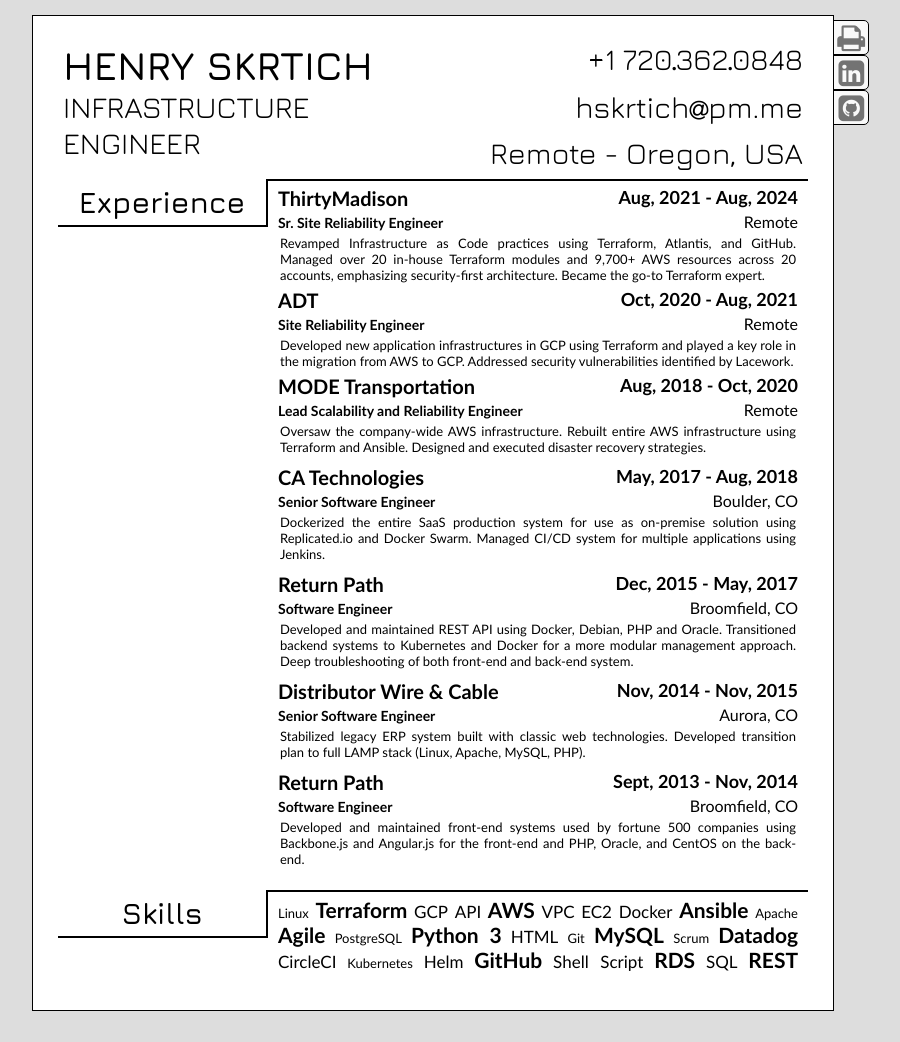
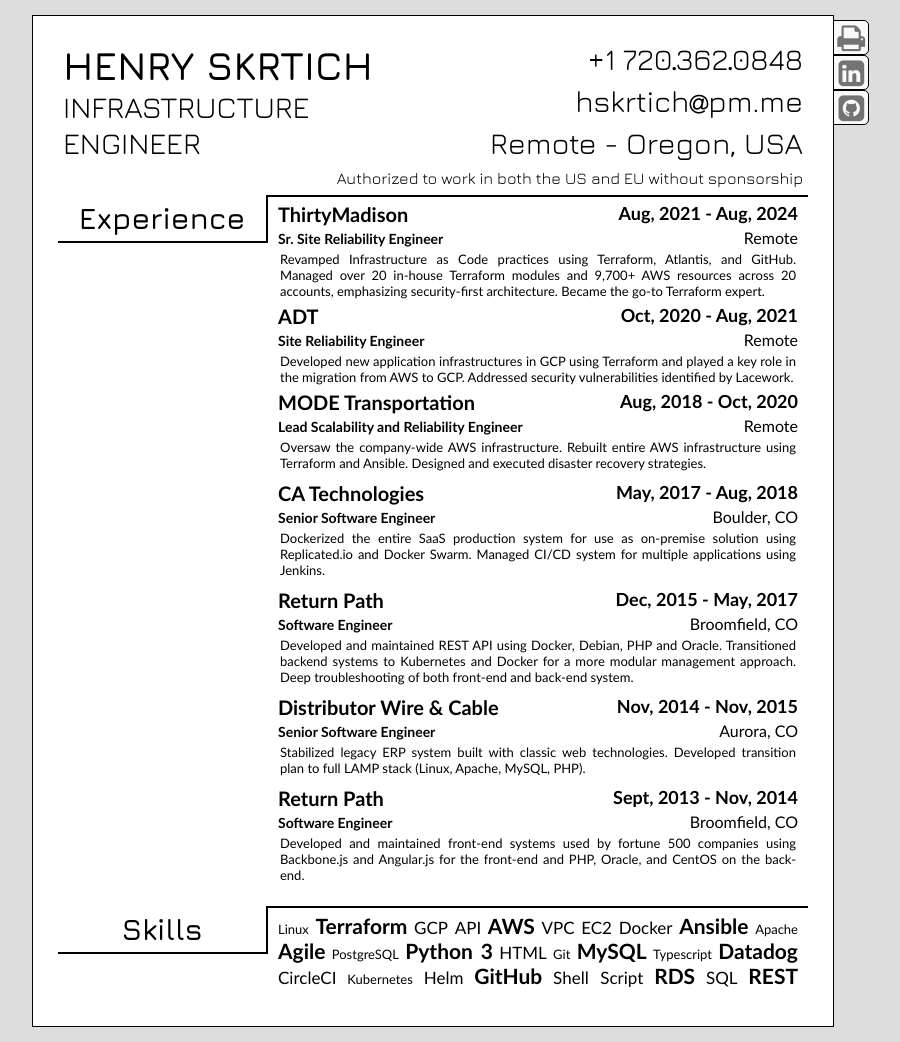
Before and after one commit to skrtich/henry, a plain HTML site: page index.html in a window 1280 px wide. Shown: the whole page, without its empty margins (207-1107 px from the left). Drawn offline with nearby package versions, Linux system fonts and the light colour scheme; some packages are replaced by stand-ins of ours; a script that the page names is missing.

Commit message:
Work sponsorship

```diff
--- a/index.html
+++ b/index.html
@@ -136,7 +136,7 @@
             }
 
             #section1 {
-                height: 130px; /* Adjust height here */
+                height: 120px; /* Adjust height here */
                 padding-left: 5px;
                 padding-right: 5px;
             }
@@ -153,6 +153,17 @@
                 float: right;
                 text-align: right;
                 position: relative;
+            }
+
+            #section-workauth {
+                margin-bottom: 2;
+                padding-left: 5px;
+                padding-right: 5px;
+            }
+
+            #section-workauth div {
+                float: right;
+                font-size: 16px;
             }
 
             #section1b div {
@@ -369,6 +380,9 @@
                     </div>
                 </div>
             </section>
+            <section id="section-workauth" class="titlefont">
+                <div>Authorized to work in both the US and EU without sponsorship</div>
+            </section>
             <section id="section2">
                 <div class="section_title titlefont">Experience</div>
                 <div class="section_description">
@@ -537,7 +551,7 @@
                     <span class="font2">HTML</span>
                     <span class="font1">Git</span>
                     <span class="font3">MySQL</span>
-                    <span class="font1">Scrum</span>
+                    <span class="font1">Typescript</span>
                     <span class="font3">Datadog</span>
                     <span class="font2">CircleCI</span>
                     <span class="font1">Kubernetes</span>
```
Also changed, not shown: 1 other file.
